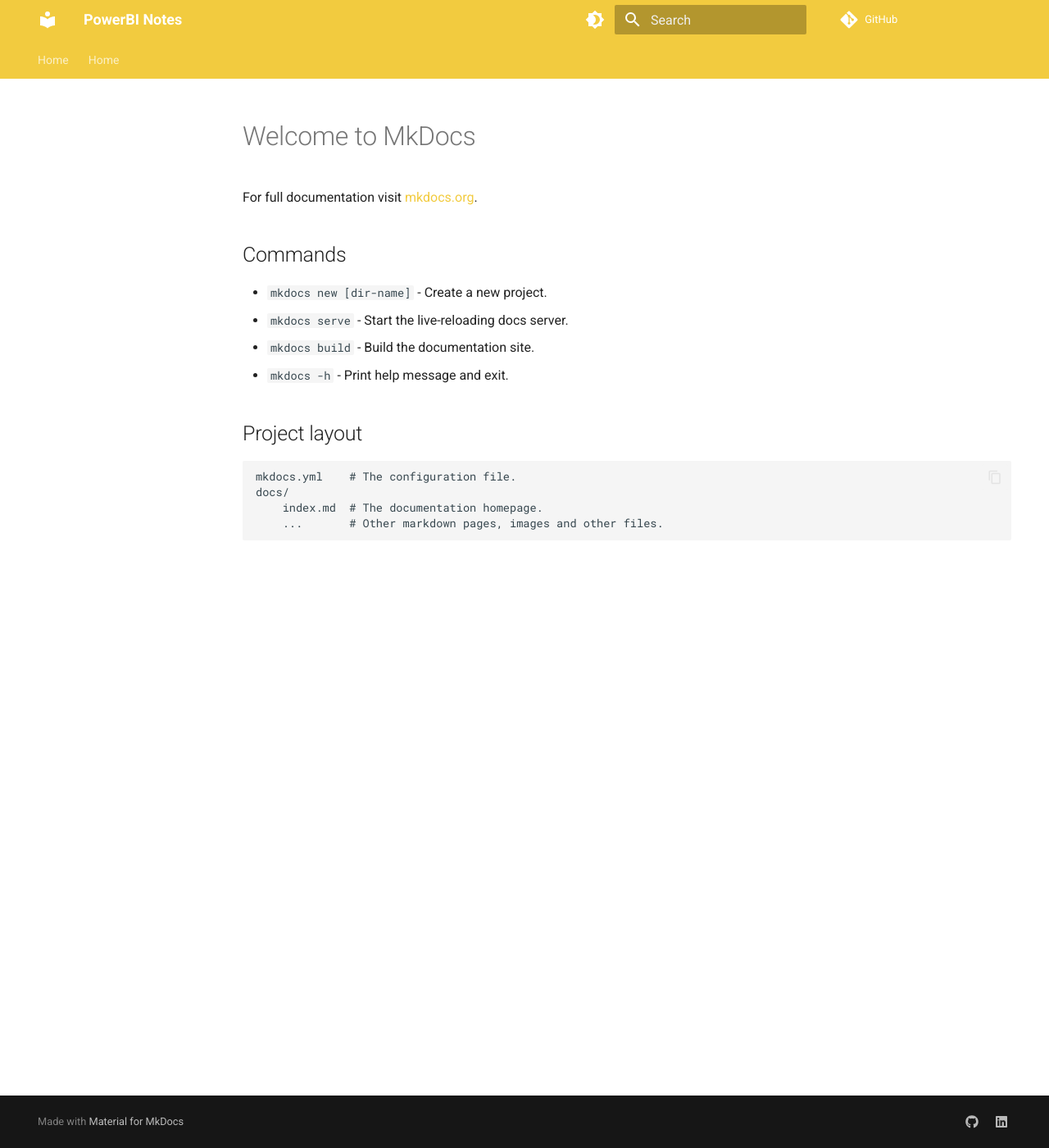
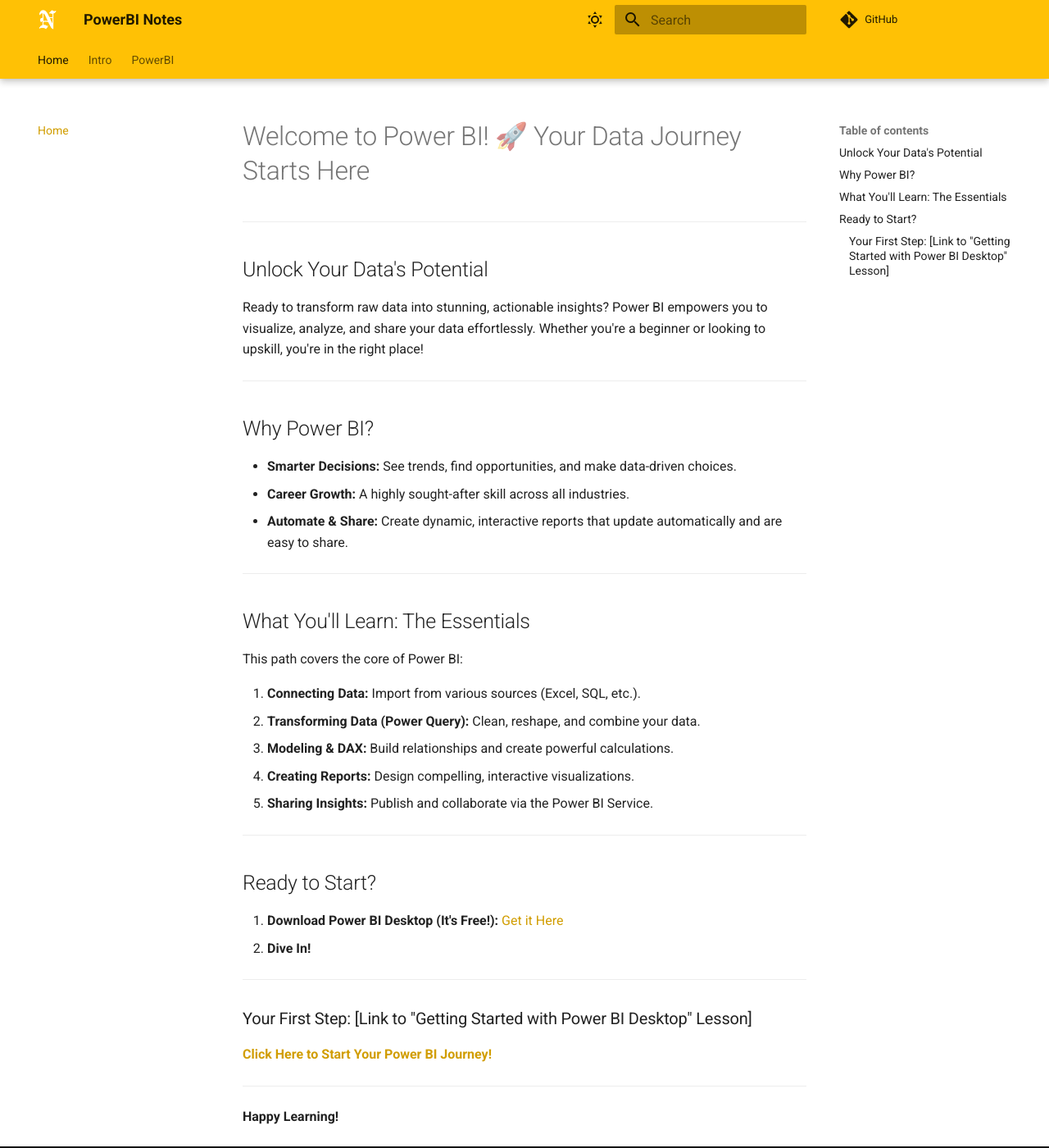
Before and after one commit to numanbadr/power-bi-notes, an MkDocs documentation site: the page built from docs/index.md, in a window 1280 px wide and 1400 px high. Shown: the whole window at 82% size. Built offline with MkDocs 1.6.1 and Material for MkDocs 9.7.7, drawn with Linux system fonts in a browser that asks for light colours; comment, search, counter and statistics services are not loaded.

Commit message:
Customized theme and added content

```diff
--- a/docs/index.md
+++ b/docs/index.md
@@ -1,17 +1,44 @@
-# Welcome to MkDocs
+# Welcome to Power BI! 🚀 Your Data Journey Starts Here
 
-For full documentation visit [mkdocs.org](https://www.mkdocs.org).
+---
 
-## Commands
+## Unlock Your Data's Potential
 
-* `mkdocs new [dir-name]` - Create a new project.
-* `mkdocs serve` - Start the live-reloading docs server.
-* `mkdocs build` - Build the documentation site.
-* `mkdocs -h` - Print help message and exit.
+Ready to transform raw data into stunning, actionable insights? Power BI empowers you to visualize, analyze, and share your data effortlessly. Whether you're a beginner or looking to upskill, you're in the right place!
 
-## Project layout
+---
 
-    mkdocs.yml    # The configuration file.
-    docs/
-        index.md  # The documentation homepage.
-        ...       # Other markdown pages, images and other files.
+## Why Power BI?
+
+- **Smarter Decisions:** See trends, find opportunities, and make data-driven choices.
+- **Career Growth:** A highly sought-after skill across all industries.
+- **Automate & Share:** Create dynamic, interactive reports that update automatically and are easy to share.
+
+---
+
+## What You'll Learn: The Essentials
+
+This path covers the core of Power BI:
+
+1. **Connecting Data:** Import from various sources (Excel, SQL, etc.).
+2. **Transforming Data (Power Query):** Clean, reshape, and combine your data.
+3. **Modeling & DAX:** Build relationships and create powerful calculations.
+4. **Creating Reports:** Design compelling, interactive visualizations.
+5. **Sharing Insights:** Publish and collaborate via the Power BI Service.
+
+---
+
+## Ready to Start?
+
+1. **Download Power BI Desktop (It's Free!):** [Get it Here](https://powerbi.microsoft.com/downloads/)
+2. **Dive In!**
+
+---
+
+### Your First Step: [Link to "Getting Started with Power BI Desktop" Lesson]
+
+**[Click Here to Start Your Power BI Journey!](link-to-your-first-lesson.md)**
+
+---
+
+**Happy Learning!**
--- a/mkdocs.yml
+++ b/mkdocs.yml
@@ -5,68 +5,58 @@
 use_directory_urls: true
 docs_dir: docs
 nav:
-  - Home: notes.md
-  - My Notes: notes.md # We'll add this file in the next step
+  - Home: index.md
+  - Intro:
+    - PowerBI: intro/intro-to-powerbi.md
+    - PL-300: intro/about-pl-300.md
+  - PowerBI:
+    # - Import Data:
+    #   - File Types: power-bi/import-data/file-types.md
+    #   - Import Types: power-bi/import-data/import-types.md
+    # - Transform Data:
+      # - Column: power-bi/transform-data/column-based.md
+      # - Row: power-bi/transform-data/row-based.md
+    - Combine Data:
+      - Append Queries: power-bi/combine-data/append.md
+      - Merge Queries: power-bi/combine-data/merge.md
+
+
 
 theme:
   name: material
+  logo: assets/N_Logo.png
+  favicon: assets/N_logo_icon.png
+
+  font:
+    text: Roboto
+
+  palette:
+      # Palette toggle for light mode
+    - media: "(prefers-color-scheme: light)"
+      primary: amber
+      scheme: default
+      toggle:
+          icon: material/weather-sunny
+          name: Switch to dark mode
+
+    # Palette toggle for dark mode
+    - media: "(prefers-color-scheme: dark)"
+      scheme: slate
+      primary: deep orange
+      toggle:
+        icon: material/brightness-4
+        name: Switch to light mode
+
   features:
     - navigation.tabs
+    - navigation.tabs.sticky
     - navigation.sections
-    - search.highlight
-    - search.share
-    - toc.integrate
-    - content.code.copy # Adds a copy button to code blocks
-  palette:
-    # Palette for light mode
-    - media: "(prefers-color-scheme: light)"
-      primary: custom
-      accent: custom
-      scheme: default
-      toggle:
-        icon: material/brightness-4
-        name: Switch to dark mode
-    # Palette for dark mode
-    - media: "(prefers-color-scheme: dark)"
-      primary: custom
-      accent: custom
-      scheme: slate # A darker base for the custom colors
-      toggle:
-        icon: material/brightness-7
-        name: Switch to light mode
-  custom_dir: overrides # This points to a directory for custom CSS/JS
+    - navigation.expand
+    - navigation.path
+    - navigation.top
+    - toc.follow
+    - search.suggest
+    - navigation.tracking
 
-extra:
-  social:
-    # Example social links (optional)
-    - icon: fontawesome/brands/github
-      link: https://github.com/numanbadr
-    - icon: fontawesome/brands/linkedin
-      link: https://linkedin.com/in/numanbadr # Replace with your actual LinkedIn
-  # Add this to ensure search and other features are enabled
-  search:
-    pipeline:
-      - stemmer
-    lang: en # Or other languages if needed
-
-markdown_extensions:
-  - pymdownx.highlight:
-      anchor_linenums: true
-      line_spans: __span
-      pygments_lang_class: true
-  - pymdownx.inlinehilite
-  - pymdownx.snippets
-  - admonition # For callouts (info, warning, etc.)
-  - pymdownx.details
-  - pymdownx.superfences # Enhanced code blocks
-  - attr_list # For adding attributes to markdown elements
-  - md_in_html # Allows Markdown within HTML blocks
-  - toc:
-      permalink: true # Adds a link icon next to headings
-
-extra_css:
-  - custom.css # We'll create this file
-
-# Required for search functionality
 plugins:
   - search
```
Also changed, not shown: docs/about.md (added, +3 -0 lines), docs/power-bi/combine-data/append.md (added, +128 -0 lines), docs/power-bi/combine-data/merge.md (added, +289 -0 lines), mkdocs copy.yml (added, +73 -0 lines), docs/assets/N_logo.png (added), docs/assets/N_logo_icon.png (added), docs/assets/favicon.ico (added), docs/intro/about-pl-300.md (added), docs/intro/intro-to-powerbi.md (added), docs/power-bi/combine-data/combine.md (added), docs/power-bi/import-data/file-types.md (added), docs/power-bi/import-data/import-types.md (added), docs/power-bi/transform-data/column-based.md (added), docs/power-bi/transform-data/combine-data.md (added), 1 more files.
